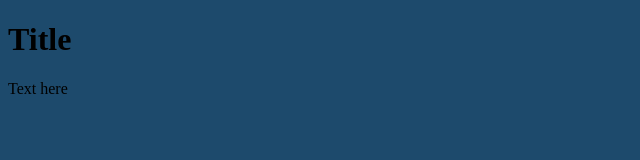
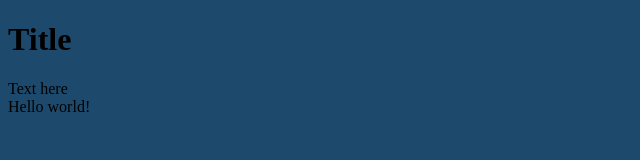
Before and after one commit to steward-gate/archive, a plain HTML site: page index.html in a window 1280 px wide. Shown: the full height of the page, 0-640 px from the left. Drawn offline with Linux system fonts and the light colour scheme.

Commit message:
initial2

```diff
--- a/index.html
+++ b/index.html
@@ -9,7 +9,9 @@
 
 <body>
    <h1>Title</h1>
-   <p>Text here</p>
+   <p>Text here<br>
+    Hello world!
+   </p>
 </body>
 
 
```
Also changed, not shown: 1 other file.
